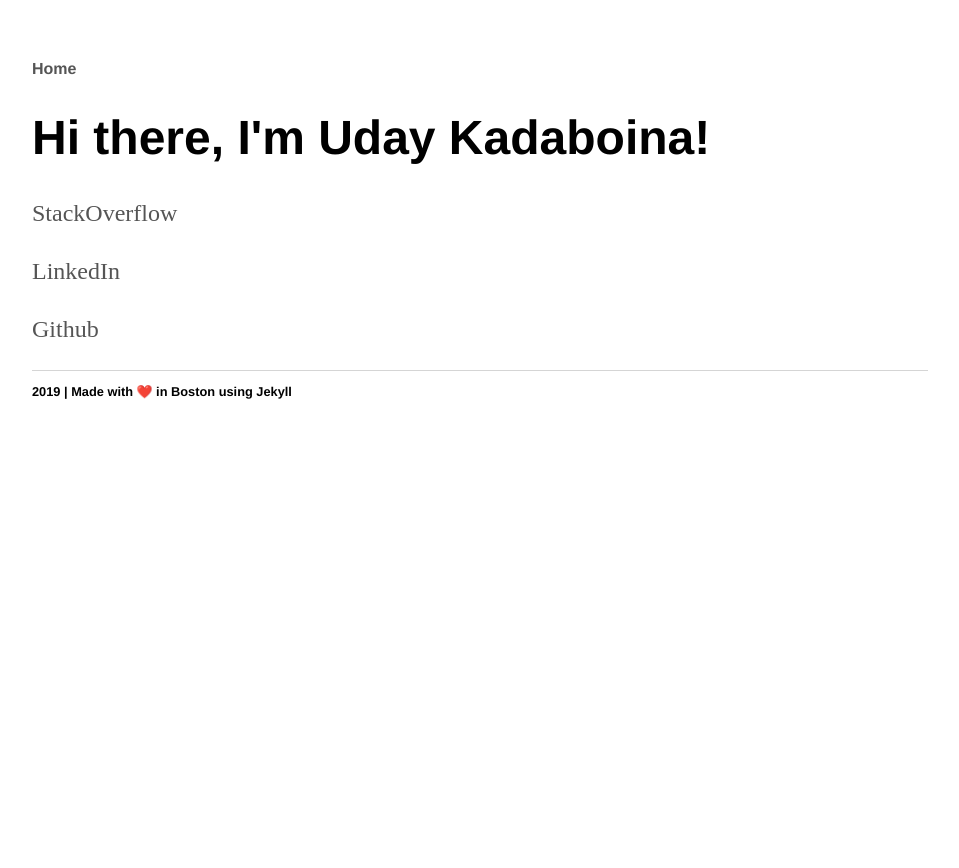
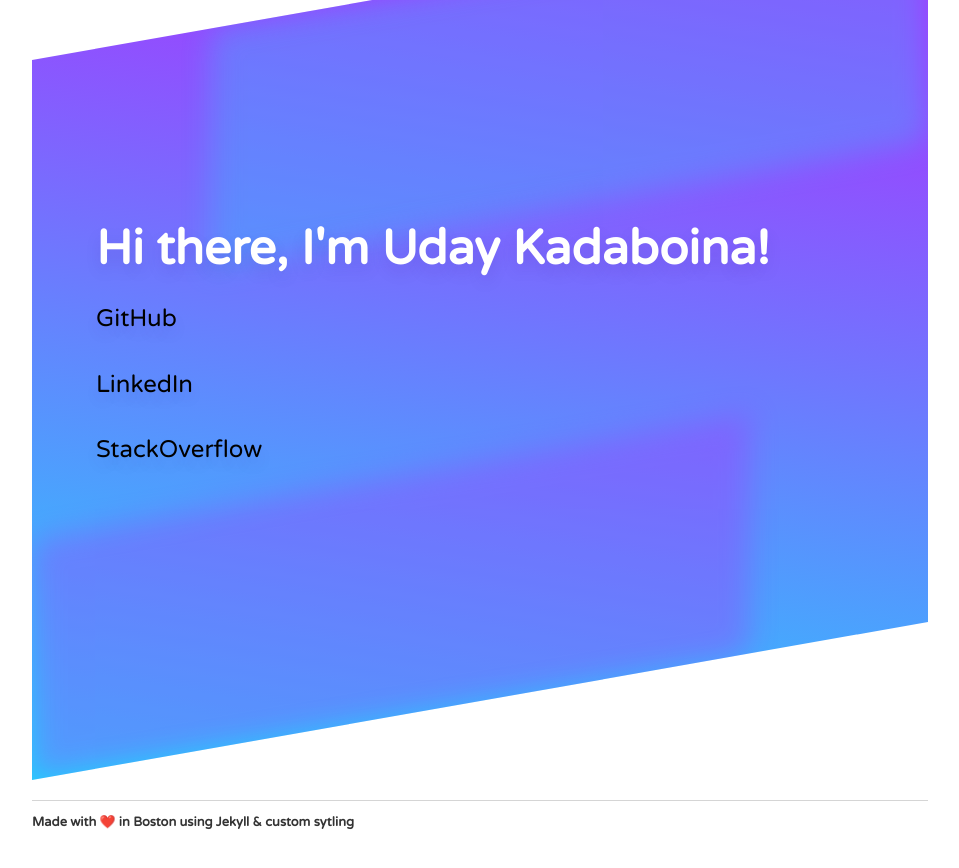
Before and after one commit to udaykadaboina/udaykadaboina.github.io, a Jekyll site: the page built from index.html, in a window 1280 px wide. Shown: the top 868 px of the page, without its empty margins (160-1119 px from the left). Built offline with Jekyll 4.4.1, drawn with Linux system fonts in a browser that asks for light colours.

Commit message:
facelift 👨‍🎨

```diff
--- a/_layouts/default.html
+++ b/_layouts/default.html
@@ -5,12 +5,13 @@
   <title>{{ page.title }}</title>
   <!-- link to main stylesheet -->
   <link rel="stylesheet" type="text/css" href="/css/main.css">
+  <link rel="stylesheet" type="text/css" href="/css/custom.css">
 </head>
 
 <body>
   <nav>
     <ul>
-      <li><a href="/">Home</a></li>
+      <!-- <li><a href="/">Home</a></li> -->
       <!-- <li><a href="/blog">Blog</a></li> -->
     </ul>
   </nav>
@@ -18,9 +19,10 @@
     {{ content }}
   </div>
   <!-- /.container -->
+  <br />
   <footer>
     <ul>
-      <li>2019 | Made with ❤️ in Boston using Jekyll</li>
+      <li>Made with ❤️ in Boston using Jekyll & custom sytling</li>
     </ul>
   </footer>
 </body>
--- /dev/null
+++ b/css/custom.css
@@ -0,0 +1,146 @@
+/* NEW STYLES */
+/* Adopted from https://codepen.io/arthurcamara1/pen/ZXWvOo */
+
+@import url("https://fonts.googleapis.com/css?family=Varela+Round");
+:root {
+  --color-1: #21d4fd;
+  --color-2: #b721ff;
+  --color-3: #08aeea;
+  --color-4: #2af598;
+}
+body {
+  font-family: 'Varela Round', sans-serif;
+  width: 70%;
+}
+h1, footer ul li, footer {
+  font-family: 'Varela Round', sans-serif;
+}
+
+.Header {
+  position: relative;
+  height: 80vh;
+  display: block;
+}
+.Header-background {
+  position: absolute;
+  top: 0;
+  left: 0;
+  width: 100%;
+  height: 100%;
+  background: linear-gradient(19deg, var(--color-1), var(--color-2));
+  -webkit-transform-origin: 0px 0px;
+          transform-origin: 0px 0px;
+  -webkit-transform: skewY(-10deg);
+          transform: skewY(-10deg);
+  overflow: hidden;
+  z-index: -1;
+}
+.Header-background::before,
+.Header-background::after {
+  display: block;
+  position: absolute;
+  content: '';
+  width: 80%;
+  height: 33.333333333333336%;
+  opacity: 0.3;
+  -webkit-filter: blur(15px);
+          filter: blur(15px);
+}
+.Header-background::before {
+  background: var(--color-1);
+  right: 0;
+}
+.Header-background::after {
+  background: var(--color-2);
+  bottom: 0;
+}
+.Header-content {
+  text-align: center;
+  padding: 4rem 4rem;
+  margin: 0 auto;
+}
+@media (min-width: 58rem) {
+  .Header-content {
+    text-align: left;
+    padding: 10rem 4rem;
+    max-width: 54rem;
+    display: flex;
+    justify-content: space-between;
+  }
+}
+.Header-hero h1,
+.Header-hero p {
+  color: #fff;
+  text-shadow: 0 0.5rem 1rem rgba(50,0,100,0.1);
+}
+.Header-hero h1 {
+  margin: 0;
+  font-size: 3rem;
+}
+.Header-hero p {
+  font-size: 1.5rem;
+  margin-bottom: 2rem;
+}
+.Header-visuals {
+  position: relative;
+  margin-top: 5rem;
+  -webkit-transform: rotate(-10deg);
+          transform: rotate(-10deg);
+}
+@media (min-width: 58rem) {
+  .Header-visuals {
+    margin: 0;
+    -webkit-transform: translateY(-5rem) rotate(-10deg);
+            transform: translateY(-5rem) rotate(-10deg);
+  }
+}
+.Button {
+  padding: 1.5rem 2rem;
+  border: 0;
+  color: var(--color-3);
+  font-size: 1.2rem;
+  font-weight: bold;
+  background: #fff;
+  border-radius: 3px;
+  transition: all 0.2s;
+  cursor: pointer;
+  box-shadow: 0 1.75rem 2rem -0.4rem rgba(50,0,100,0.15);
+}
+.Button:hover {
+  color: var(--color-4);
+  box-shadow: 0 1.75rem 3rem 0rem rgba(50,0,100,0.1);
+  -webkit-transform: scale(1.05);
+          transform: scale(1.05);
+}
+.Button:active {
+  box-shadow: 0 1.75rem 2.5rem -0.2rem rgba(50,0,100,0.125);
+  -webkit-transform: scale(1.025);
+          transform: scale(1.025);
+}
+.Iphone {
+  display: inline-block;
+  background: #fff;
+  padding: 4rem 0.6rem 0;
+  border-radius: 2rem;
+  box-shadow: -1rem 1.75rem 2rem -0.4rem rgba(50,0,100,0.1), -0.2rem 0.2rem 0.5rem rgba(50,0,100,0.05), inset 0.5rem -0.5rem 0.5rem -0.4rem rgba(50,0,100,0.1);
+  text-align: center;
+}
+.Iphone::before,
+.Iphone::after {
+  content: '';
+  display: block;
+}
+.Iphone::before {
+  background-color: var(--color-3);
+  background-image: linear-gradient(0deg, var(--color-3) 0%, var(--color-4) 100%);
+  width: 16rem;
+  padding-top: 177.5%;
+}
+.Iphone::after {
+  display: inline-block;
+  margin: 0.6rem;
+  padding: 1.4rem;
+  border: 1px solid #f1f1f1;
+  border-radius: 2rem;
+  box-shadow: inset -0.05rem 0.05rem 0.5rem 0rem rgba(50,0,100,0.05);
+}
--- a/css/main.css
+++ b/css/main.css
@@ -14,10 +14,10 @@ nav ul li, footer ul li {
 }
 a {
     text-decoration: none;
-    color: #555;
+    color:black;
 }
 a:hover {
-    text-decoration: underline;
+    text-decoration: underline overline wavy white;
 }
 h1 {
     font-size: 3em;
@@ -32,6 +32,9 @@ footer {
     border-top: 1px solid #d5d5d5;
     font-size: .8em;
 }
+footer ul li {
+    color: #333333;
+}
 
 ul.posts {
     margin: 20px auto 40px;
--- a/index.html
+++ b/index.html
@@ -2,9 +2,18 @@
 layout: default
 title: Uday Kadaboina
 ---
-<div class="blurb">
-  <h1>Hi there, I'm Uday Kadaboina!</h1>
-  <p><a href="https://stackoverflow.com/users/981616/uday">StackOverflow</a></p>
-  <p><a href="https://www.linkedin.com/in/udaybhaskark/">LinkedIn</a></p>
-  <p><a href="https://github.com/udaykadaboina/">Github</a></p>
-</div><!-- /.blurb -->
+
+<div class="Header">
+  <div class="Header-background"></div>
+  <div class="Header-content">
+    <div class="Header-hero">
+      <h1>Hi there, I'm Uday Kadaboina!</h1>
+      <p><a href="https://github.com/udaykadaboina/">GitHub</a></p>
+      <p><a href="https://www.linkedin.com/in/udaybhaskark/">LinkedIn</a></p>
+      <p><a href="https://stackoverflow.com/users/981616/uday">StackOverflow</a></p>
+    </div>
+    <div class="Header-visuals">
+      <div class="Iphoner"></div>
+    </div>
+  </div>
+</div>
```
